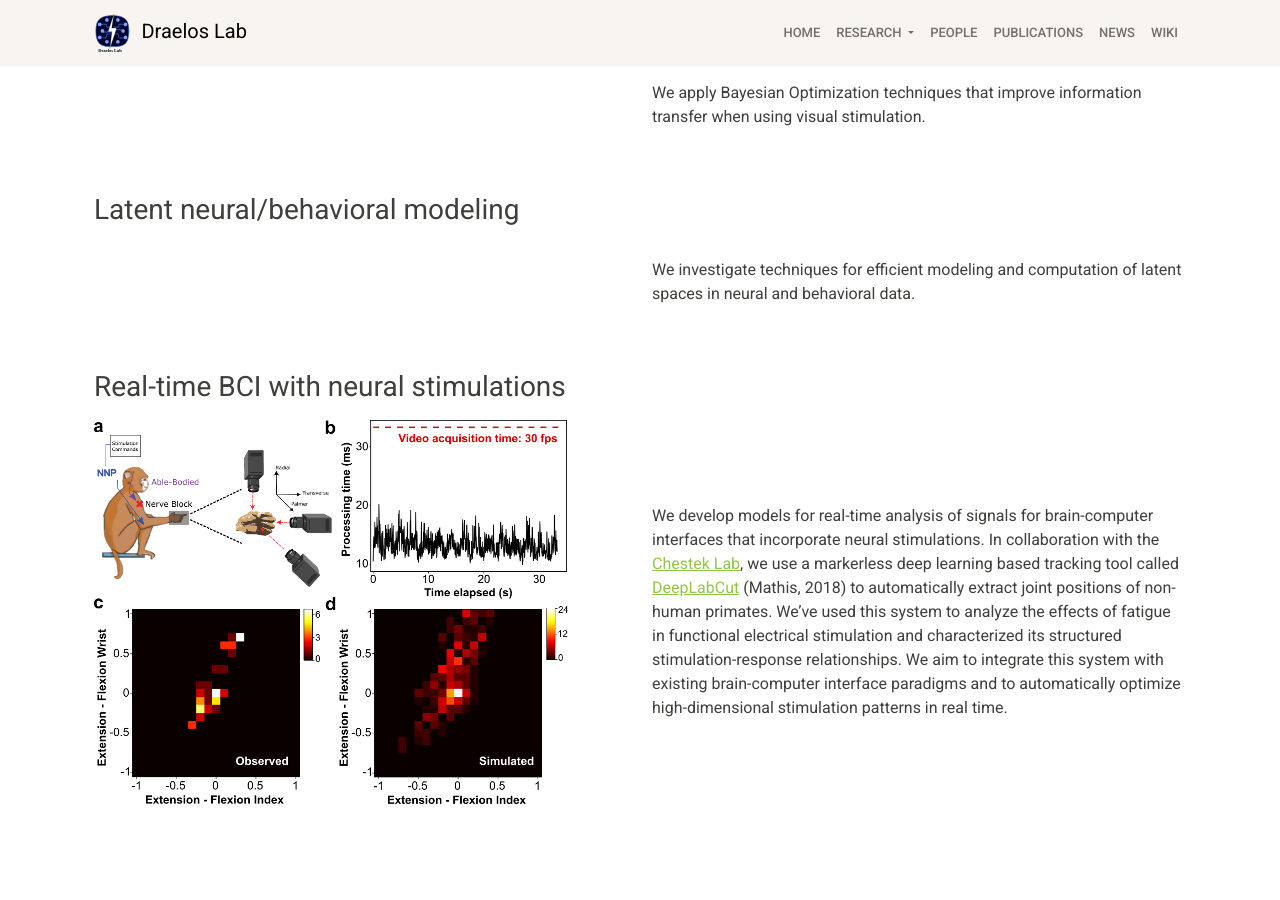
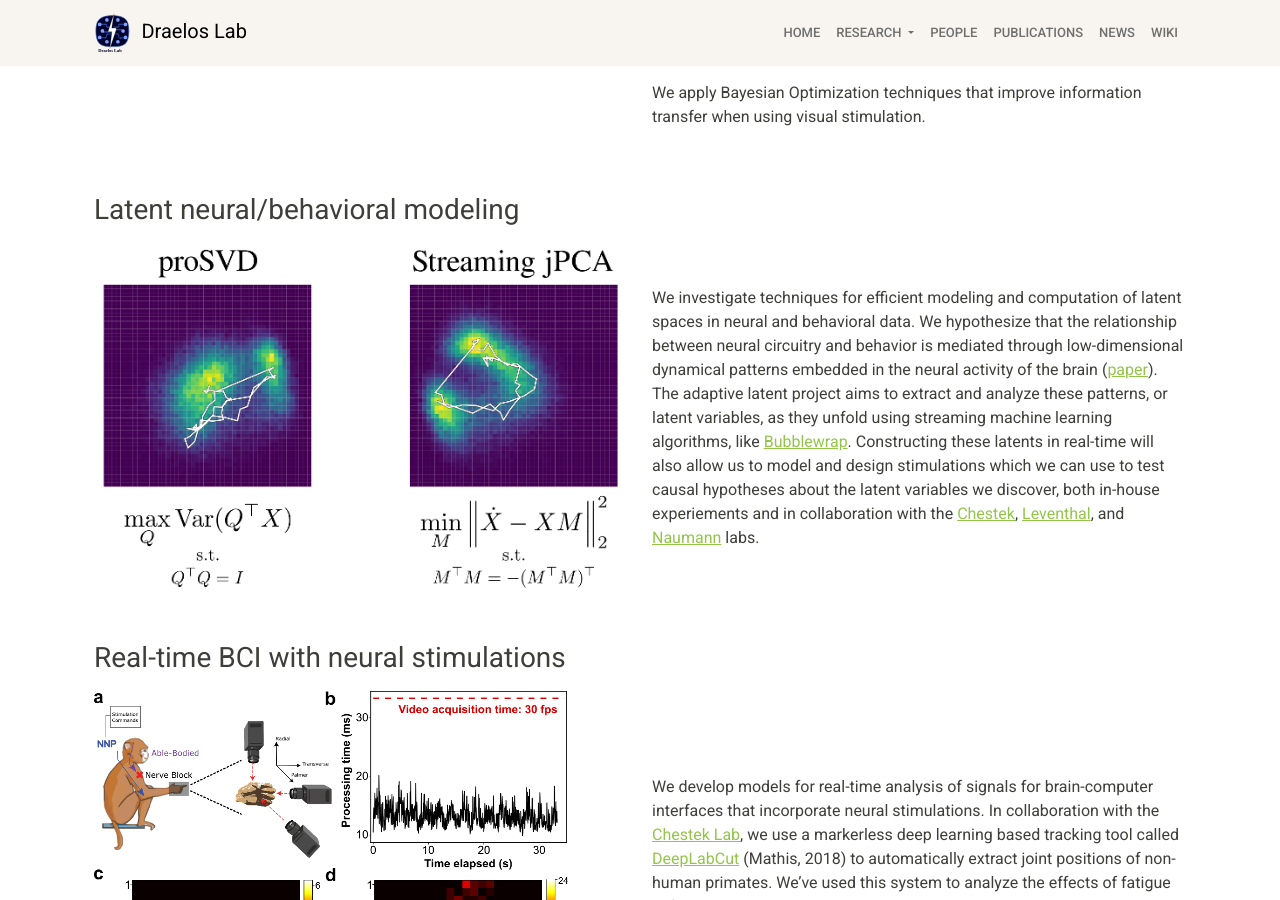
Before and after one commit to draeloslab/Website, a Jekyll site: the page built from research.html, in a window 1280 px wide and 900 px high, scrolled down 515 px. Built offline with Jekyll 4.4.1, drawn with Linux system fonts in a browser that asks for light colours; nearby versions of some CDN libraries.

Commit message:
added Jonathans research summary for latent modeling

```diff
--- a/_projects/latent-modeling.html
+++ b/_projects/latent-modeling.html
@@ -1,7 +1,11 @@
 ---
 title: Latent neural/behavioral modeling
-<!-- image: /img/ -->
+image: /img/jonathan-latent-modeling.png
 active: true
 order: 1
 ---
 We investigate techniques for efficient modeling and computation of latent spaces in neural and behavioral data.
+We hypothesize that the relationship between neural circuitry and behavior is mediated through low-dimensional dynamical patterns embedded in the neural activity of the brain ([paper](https://doi.org/10.1038/nn.3776)).
+The adaptive latent project aims to extract and analyze these patterns, or latent variables, as they unfold using streaming machine learning algorithms, like [Bubblewrap](http://arxiv.org/abs/2108.13941).
+Constructing these latents in real-time will also allow us to model and design stimulations which we can use to test causal hypotheses about the latent variables we discover, both in-house experiements
+and in collaboration with the [Chestek](https://chestekresearch.engin.umich.edu), [Leventhal](https://leventhal.lab.medicine.umich.edu), and [Naumann](https://www.naumannlab.org) labs.
```
Also changed, not shown: img/jonathan-latent-modeling.png (added).
